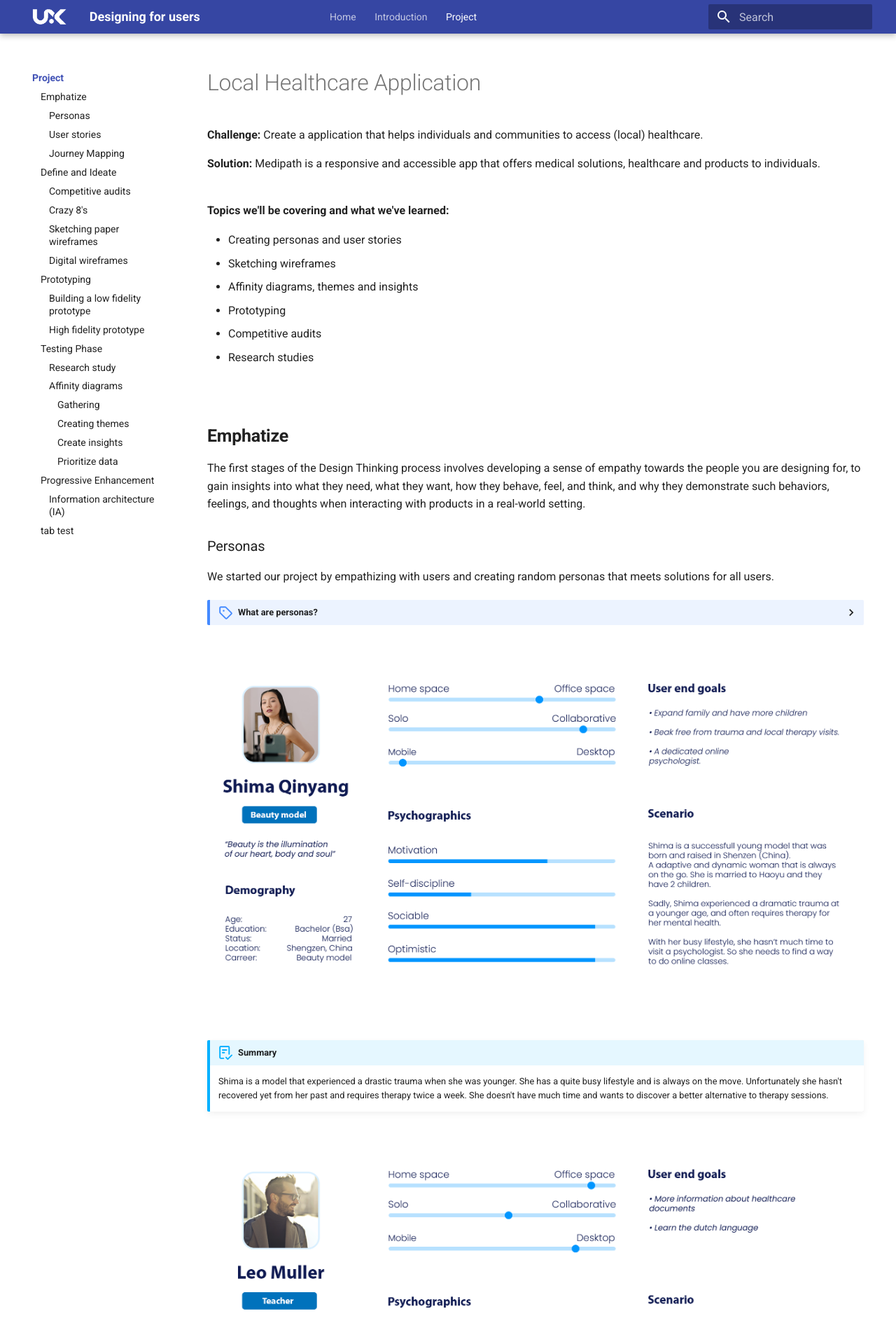
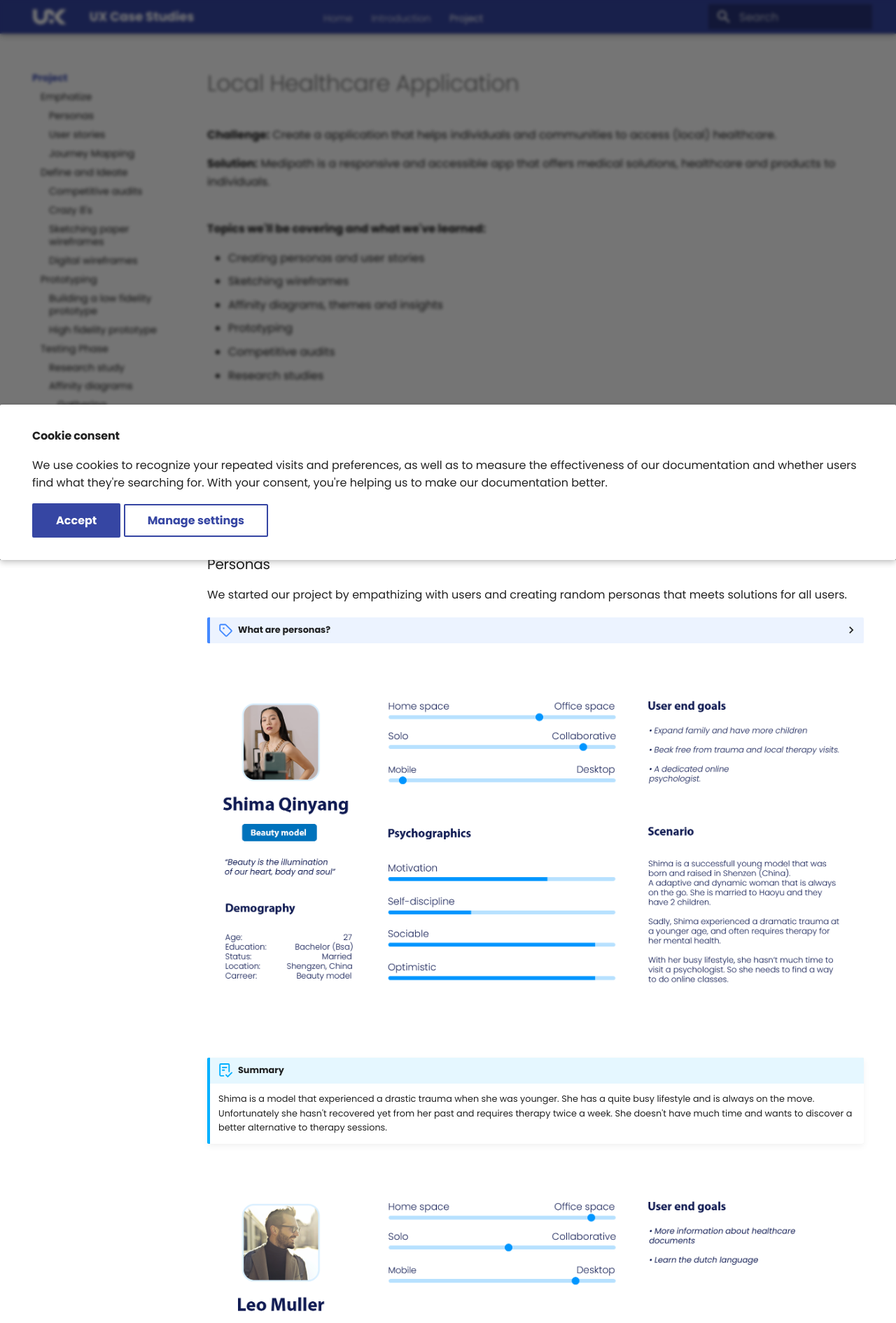
Before and after one commit to divstackio/docs-study, a PHP site: page /project/ in a window 1280 px wide. Shown: the top 1890 px of the page at 70% size. Run offline with PHP 8.4, Linux system fonts and the light colour scheme.

Commit message:
Add changes for ca72a5d2bdf4c1600208fd59eee8aeeddeca9b76

````diff
--- a/css/custom.css
+++ b/css/custom.css
@@ -4,9 +4,6 @@
   --md-primary-fg-color--dark: #3646a3;
 }
 
-body {
-overflow-y: hidden;
-}
 
 @media screen and (min-width: 1220px) {
   [dir=ltr] .md-nav--integrated>.md-nav__list>.md-nav__item--active .md-nav--secondary {
--- a/project/index.html
+++ b/project/index.html
@@ -15,7 +15,7 @@
 
 
 
-        <title>Project - Designing for users</title>
+        <title>Project - UX Case Studies</title>
 
 
 
@@ -79,8 +79,8 @@
 
 
         <link rel="preconnect" href="https://fonts.gstatic.com" crossorigin>
-        <link rel="stylesheet" href="https://fonts.googleapis.com/css?family=Roboto:300,300i,400,400i,700,700i%7CFira+Mono:400,400i,700,700i&display=fallback">
-        <style>:root{--md-text-font:"Roboto";--md-code-font:"Fira Mono"}</style>
+        <link rel="stylesheet" href="https://fonts.googleapis.com/css?family=Poppins:300,300i,400,400i,700,700i%7CFira+Mono:400,400i,700,700i&display=fallback">
+        <style>:root{--md-text-font:"Poppins";--md-code-font:"Fira Mono"}</style>
 
 
 
@@ -131,7 +131,7 @@
 
   <header class="md-header" data-md-component="header">
     <nav class="md-header__inner md-grid" aria-label="Header">
-      <a href=".." title="Designing for users" class="md-header__button md-logo" aria-label="Designing for users" data-md-component="logo">
+      <a href=".." title="UX Case Studies" class="md-header__button md-logo" aria-label="UX Case Studies" data-md-component="logo">
 
   <img src="../img/ux.png" alt="logo">
 
@@ -143,7 +143,7 @@
         <div class="md-header__ellipsis">
           <div class="md-header__topic">
             <span class="md-ellipsis">
-              Designing for users
+              UX Case Studies
             </span>
           </div>
           <div class="md-header__topic" data-md-component="header-topic">
@@ -249,6 +249,8 @@
 
 
 
+
+
     </nav>
 
   </header>
@@ -325,13 +327,25 @@
 
 <nav class="md-nav md-nav--primary md-nav--lifted md-nav--integrated" aria-label="Navigation" data-md-level="0">
   <label class="md-nav__title" for="__drawer">
-    <a href=".." title="Designing for users" class="md-nav__button md-logo" aria-label="Designing for users" data-md-component="logo">
+    <a href=".." title="UX Case Studies" class="md-nav__button md-logo" aria-label="UX Case Studies" data-md-component="logo">
 
   <img src="../img/ux.png" alt="logo">
 
     </a>
-    Designing for users
+    UX Case Studies
   </label>
+
+    <div class="md-nav__source">
+      <a href="https://github.com/divstackio/docs-study/" title="Go to repository" class="md-source" data-md-component="source">
+  <div class="md-source__icon md-icon">
+
+    <svg xmlns="http://www.w3.org/2000/svg" viewBox="0 0 448 512"><!--! Font Awesome Free 6.2.0 by @fontawesome - https://fontawesome.com License - https://fontawesome.com/license/free (Icons: CC BY 4.0, Fonts: SIL OFL 1.1, Code: MIT License) Copyright 2022 Fonticons, Inc.--><path d="M439.55 236.05 244 40.45a28.87 28.87 0 0 0-40.81 0l-40.66 40.63 51.52 51.52c27.06-9.14 52.68 16.77 43.39 43.68l49.66 49.66c34.23-11.8 61.18 31 35.47 56.69-26.49 26.49-70.21-2.87-56-37.34L240.22 199v121.85c25.3 12.54 22.26 41.85 9.08 55a34.34 34.34 0 0 1-48.55 0c-17.57-17.6-11.07-46.91 11.25-56v-123c-20.8-8.51-24.6-30.74-18.64-45L142.57 101 8.45 235.14a28.86 28.86 0 0 0 0 40.81l195.61 195.6a28.86 28.86 0 0 0 40.8 0l194.69-194.69a28.86 28.86 0 0 0 0-40.81z"/></svg>
+  </div>
+  <div class="md-source__repository">
+    GitHub
+  </div>
+</a>
+    </div>
 
   <ul class="md-nav__list" data-md-scrollfix>
 
@@ -591,13 +605,6 @@
 
 </li>
 
-        <li class="md-nav__item">
-  <a href="#tab-test" class="md-nav__link">
-    tab test
-  </a>
-
-</li>
-
     </ul>
 
 </nav>
@@ -620,6 +627,11 @@
 
 
 
+  <a href="https://github.com/divstackio/docs-study/edit/master/docs/project.md" title="Edit this page" class="md-content__button md-icon">
+
+    <svg xmlns="http://www.w3.org/2000/svg" viewBox="0 0 24 24"><path d="M20.71 7.04c.39-.39.39-1.04 0-1.41l-2.34-2.34c-.37-.39-1.02-.39-1.41 0l-1.84 1.83 3.75 3.75M3 17.25V21h3.75L17.81 9.93l-3.75-3.75L3 17.25Z"/></svg>
+  </a>
+
 
 <h1 id="local-healthcare-application">Local Healthcare Application</h1>
 <p><strong>Challenge:</strong> Create a application that helps individuals and communities to access (local) healthcare.</p>
@@ -635,7 +647,7 @@
 <li>Research studies</li>
 </ul>
 <p><br></p>
-<h2 id="emphatize"><strong>Emphatize</strong></h2>
+<h2 id="emphatize">Emphatize</h2>
 <p>The first stages of the Design Thinking process involves developing a sense of empathy towards the people you are designing for, to gain insights into what they need, what they want, how they behave, feel, and think, and why they demonstrate such behaviors, feelings, and thoughts when interacting with products in a real-world setting.</p>
 <h3 id="personas">Personas</h3>
 <p>We started our project by empathizing with users and creating random personas that meets solutions for all users.</p>
@@ -695,7 +707,7 @@ In its most basic form, journey mapping starts by compiling a series of user act
 We were unable to create a journey map for the persona "Leo" because he didn't have enough ability to execute a action. Since he was unable to communicate with locals and couldn't find any information related to registering his health insurance papers. We came up with the idea to create a <strong>Knowledgebase</strong> or <strong>Informational blog</strong> translated in 5 different languages so everyone could understand. Furthermore, in collaboration with government instances users could be forwarded to a appointment link. <em>More to follow in affinity diagrams.</em></p>
 </blockquote>
 <p><br><br></p>
-<h2 id="define-and-ideate"><strong>Define and Ideate</strong></h2>
+<h2 id="define-and-ideate">Define and Ideate</h2>
 <p>Advancing further in the design thinking process we come to define and ideate phases, Ideation is a creative process where designers generate ideas in sessions (e.g., brainstorming, worst possible idea). Participants gather with open minds to produce as many ideas as they can to address a problem statement in a facilitated, judgment-free environment.</p>
 <p><br></p>
 <h3 id="competitive-audits">Competitive audits</h3>
@@ -786,25 +798,6 @@ view document: <a href="https://docs.google.com/document/d/1gKDVRJUdzgl9ce8D0F19
 <h3 id="information-architecture-ia">Information architecture (IA)</h3>
 <p>IA or also known as sitemaps
 <img src="https://raw.githubusercontent.com/divstackio/docs-study/main/docs/img/IA.png"></p>
-<p><br></p>
-<h2 id="tab-test">tab test</h2>
-<div class="admonition example">
-<p class="admonition-title">Example</p>
-<p>=== "Unordered List"</p>
-<div class="highlight"><pre><span></span><code>``` markdown
-* Sed sagittis eleifend rutrum
-* Donec vitae suscipit est
-* Nulla tempor lobortis orci
-```
-</code></pre></div>
-<p>=== "Ordered List"</p>
-<div class="highlight"><pre><span></span><code>``` markdown
-1. Sed sagittis eleifend rutrum
-2. Donec vitae suscipit est
-3. Nulla tempor lobortis orci
-```
-</code></pre></div>
-</div>
 
 
 
@@ -872,7 +865,62 @@ view document: <a href="https://docs.google.com/document/d/1gKDVRJUdzgl9ce8D0F19
       <div class="md-dialog__inner md-typeset"></div>
     </div>
 
-    <script id="__config" type="application/json">{"base": "..", "features": ["navigation.top", "navigation.tabs", "search.share", "search.suggest", "toc.integrate", "toc.follow"], "search": "../assets/javascripts/workers/search.5bf1dace.min.js", "translations": {"clipboard.copied": "Copied to clipboard", "clipboard.copy": "Copy to clipboard", "search.config.lang": "en", "search.config.pipeline": "trimmer, stopWordFilter", "search.config.separator": "[\\s\\-]+", "search.placeholder": "Search", "search.result.more.one": "1 more on this page", "search.result.more.other": "# more on this page", "search.result.none": "No matching documents", "search.result.one": "1 matching document", "search.result.other": "# matching documents", "search.result.placeholder": "Type to start searching", "search.result.term.missing": "Missing", "select.version.title": "Select version"}}</script>
+      <div class="md-consent" data-md-component="consent" id="__consent" hidden>
+        <div class="md-consent__overlay"></div>
+        <aside class="md-consent__inner">
+          <form class="md-consent__form md-grid md-typeset" name="consent">
+
+
+
+
+
+
+
+
+
+
+
+<h4>Cookie consent</h4>
+<p>We use cookies to recognize your repeated visits and preferences, as well as to measure the effectiveness of our documentation and whether users find what they're searching for. With your consent, you're helping us to make our documentation better.</p>
+<input type="checkbox" class="md-toggle" id="__settings">
+<div class="md-consent__settings">
+  <ul class="task-list">
+
+
+
+
+
+      <li class="task-list-item">
+        <label class="task-list-control">
+          <input type="checkbox" name="github" checked>
+          <span class="task-list-indicator"></span>
+          GitHub
+        <label>
+      </li>
+
+  </ul>
+</div>
+<div class="md-consent__controls">
+
+
+      <button class="md-button md-button--primary">Accept</button>
+
+
+
+
+
+
+
+      <label class="md-button" for="__settings">Manage settings</label>
+
+
+</div>
+          </form>
+        </aside>
+      </div>
+      <script>var consent=__md_get("__consent");if(consent)for(var input of document.forms.consent.elements)input.name&&(input.checked=consent[input.name]||!1);else"file:"!==location.protocol&&setTimeout(function(){document.querySelector("[data-md-component=consent]").hidden=!1},250);var action,form=document.forms.consent;for(action of["submit","reset"])form.addEventListener(action,function(e){if(e.preventDefault(),"reset"===e.type)for(var n of document.forms.consent.elements)n.name&&(n.checked=!1);console.log(new FormData(form)),__md_set("__consent",Object.fromEntries(Array.from(new FormData(form).keys()).map(function(e){return[e,!0]}))),location.hash="",location.reload()})</script>
+
+    <script id="__config" type="application/json">{"base": "..", "features": ["navigation.instant", "navigation.prune", "navigation.top", "navigation.tabs", "search.share", "search.suggest", "toc.integrate", "toc.follow"], "search": "../assets/javascripts/workers/search.5bf1dace.min.js", "translations": {"clipboard.copied": "Copied to clipboard", "clipboard.copy": "Copy to clipboard", "search.config.lang": "en", "search.config.pipeline": "trimmer, stopWordFilter", "search.config.separator": "[\\s\\-]+", "search.placeholder": "Search", "search.result.more.one": "1 more on this page", "search.result.more.other": "# more on this page", "search.result.none": "No matching documents", "search.result.one": "1 matching document", "search.result.other": "# matching documents", "search.result.placeholder": "Type to start searching", "search.result.term.missing": "Missing", "select.version.title": "Select version"}}</script>
 
 
 
````
Also changed, not shown: 404.html (+77 -8 lines), index.html (+82 -8 lines), introduction/index.html (+82 -8 lines), search/search_index.json (+1 -1 lines), 1 other file.
